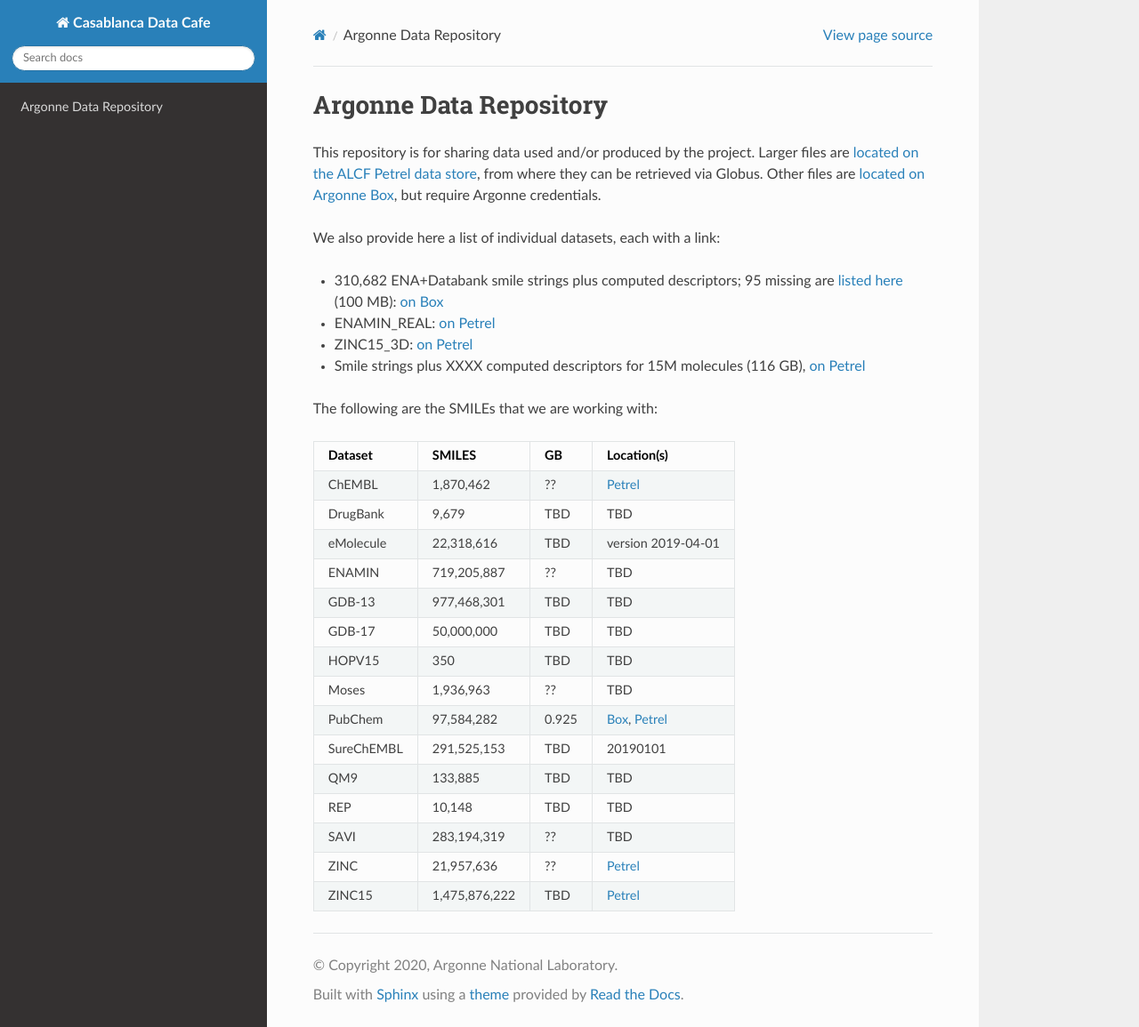
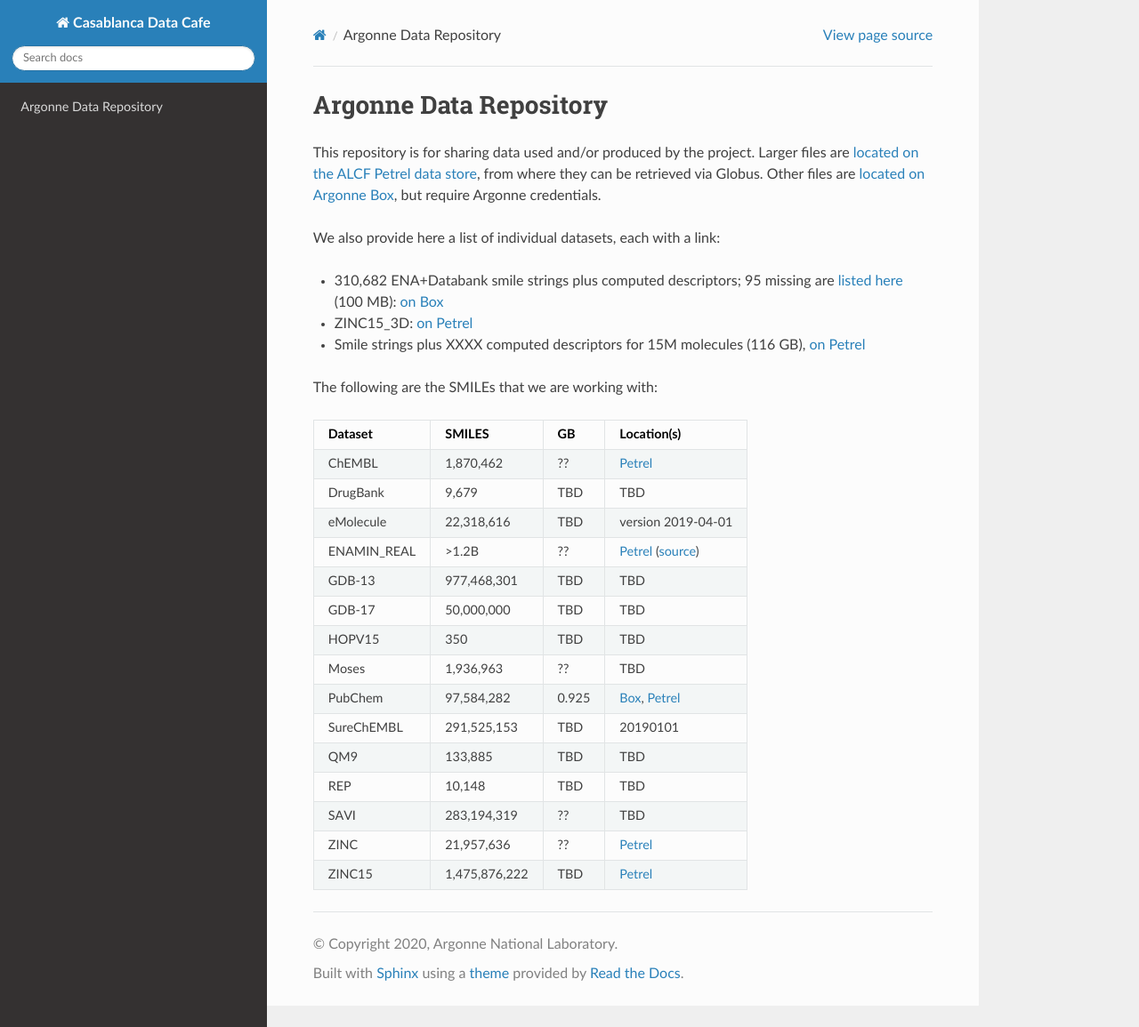
Before and after one commit to 2019-ncovgroup/2019-nCoVdata, a Sphinx documentation site: the page built from docs/index.rst, in a window 1280 px wide and 1155 px high. Shown: the whole window at 89% size. Built offline with Sphinx 7.4.7 and the Read the Docs theme 2.0.0, drawn with Linux system fonts in a browser that asks for light colours.

Commit message:
added some more data

```diff
--- a/docs/index.rst
+++ b/docs/index.rst
@@ -12,30 +12,28 @@
 
 * 310,682 ENA+Databank smile strings plus computed descriptors; 95 missing are `listed here <https://app.globus.org/file-manager?origin_id=a386b552-6086-11ea-9688-0e56c063f437&origin_path=%2Fdata%2F>`_ (100 MB): `on Box <https://anl.app.box.com/file/630951461406>`_
 
-* ENAMIN_REAL: `on Petrel <https://app.globus.org/file-manager?origin_id=a386b552-6086-11ea-9688-0e56c063f437&origin_path=%2Fdatabases%2FENAMIN_REAL%2F>`_
-
 * ZINC15_3D: `on Petrel <https://app.globus.org/file-manager?origin_id=a386b552-6086-11ea-9688-0e56c063f437&origin_path=%2Fdatabases%2FZINC15_3D%2F>`_
 
 * Smile strings plus XXXX computed descriptors for 15M molecules (116 GB), `on Petrel <https://app.globus.org/file-manager?origin_id=a386b552-6086-11ea-9688-0e56c063f437&origin_path=%2Fdata%2F>`_
 
 The following are the SMILEs that we are working with:
 
-========== ============= ===== ======
-Dataset    SMILES        GB    Location(s)
-========== ============= ===== ======
-ChEMBL     1,870,462     ??    `Petrel <https://app.globus.org/file-manager?origin_id=a386b552-6086-11ea-9688-0e56c063f437&origin_path=%2Fdatabases%2FChEMBL%2F>`_
-DrugBank   9,679         TBD   TBD
-eMolecule  22,318,616    TBD   version 2019-04-01
-ENAMIN     719,205,887   ??    TBD
-GDB-13     977,468,301   TBD   TBD
-GDB-17     50,000,000    TBD   TBD
-HOPV15     350           TBD   TBD
-Moses      1,936,963     ??    TBD
-PubChem    97,584,282    0.925 `Box <https://anl.app.box.com/file/631539842091>`_, `Petrel <https://app.globus.org/file-manager?origin_id=a386b552-6086-11ea-9688-0e56c063f437&origin_path=%2Fdata%2F>`_
-SureChEMBL 291,525,153   TBD   20190101
-QM9        133,885       TBD   TBD
-REP        10,148        TBD   TBD
-SAVI       283,194,319   ??    TBD
-ZINC       21,957,636    ??    `Petrel <https://2019-ncov.e.globus.org/databases/ZINC/index.html>`_
-ZINC15     1,475,876,222 TBD   `Petrel <https://app.globus.org/file-manager?origin_id=a386b552-6086-11ea-9688-0e56c063f437&origin_path=%2Fdatabases%2FZINC15%2F>`_
-========== ============= ===== ======
+=========== ============= ===== ======
+Dataset     SMILES        GB    Location(s)
+=========== ============= ===== ======
+ChEMBL      1,870,462     ??    `Petrel <https://app.globus.org/file-manager?origin_id=a386b552-6086-11ea-9688-0e56c063f437&origin_path=%2Fdatabases%2FChEMBL%2F>`_
+DrugBank    9,679         TBD   TBD
+eMolecule   22,318,616    TBD   version 2019-04-01
+ENAMIN_REAL >1.2B         ??    `Petrel <https://app.globus.org/file-manager?origin_id=a386b552-6086-11ea-9688-0e56c063f437&origin_path=%2Fdatabases%2FENAMIN_REAL%2F>`_ (`source <https://enamine.net/library-synthesis/real-compounds/real-database>`_)
+GDB-13      977,468,301   TBD   TBD
+GDB-17      50,000,000    TBD   TBD
+HOPV15      350           TBD   TBD
+Moses       1,936,963     ??    TBD
+PubChem     97,584,282    0.925 `Box <https://anl.app.box.com/file/631539842091>`_, `Petrel <https://app.globus.org/file-manager?origin_id=a386b552-6086-11ea-9688-0e56c063f437&origin_path=%2Fdata%2F>`_
+SureChEMBL  291,525,153   TBD   20190101
+QM9         133,885       TBD   TBD
+REP         10,148        TBD   TBD
+SAVI        283,194,319   ??    TBD
+ZINC        21,957,636    ??    `Petrel <https://2019-ncov.e.globus.org/databases/ZINC/index.html>`_
+ZINC15      1,475,876,222 TBD   `Petrel <https://app.globus.org/file-manager?origin_id=a386b552-6086-11ea-9688-0e56c063f437&origin_path=%2Fdatabases%2FZINC15%2F>`_
+=========== ============= ===== ======
```
